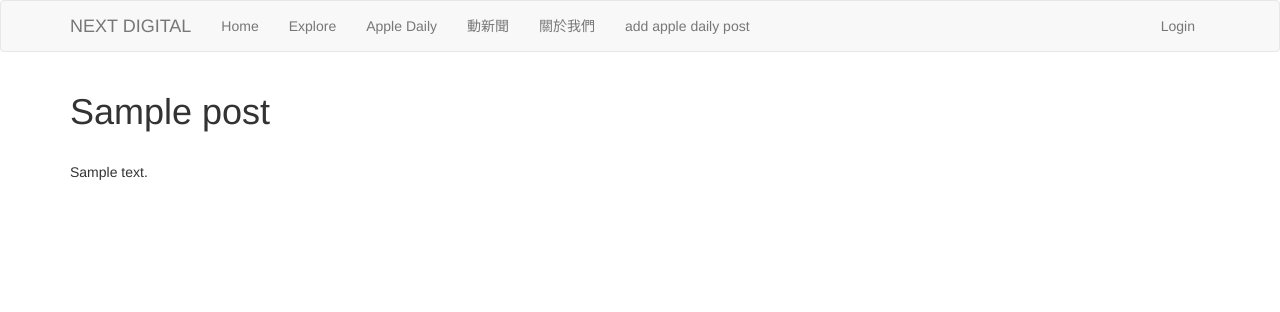
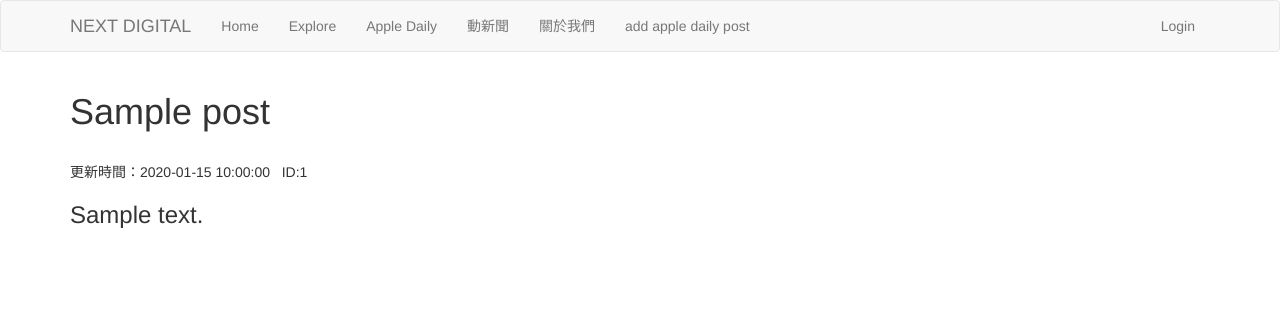
Before and after one commit to chaosssleo/nextdigital, a Flask app: a page that uses app/templates/apple_daily_post.html in a window 1280 px wide. Shown: the top 312 px of the page. Run offline with Flask 2, Linux system fonts and the light colour scheme; tables that the repository leaves empty hold one stand-in row (values such as "Sample post"); parts of the project's set-up code (start-up, migrations or seed data) failed here and were passed over; some libraries are stand-ins or nearby versions.

```diff
--- a/app/templates/apple_daily_post.html
+++ b/app/templates/apple_daily_post.html
@@ -4,5 +4,6 @@
 {% block current_app_content %}
     <h1>{{ new.posttitle }}</h1>
     <br>
-    <p>{{ new.body }}</p>
+    <p>更新時間：{{ new.timestamp }} &nbsp;&nbsp;ID:{{ new.id }}</p>
+    <h3>{{ new.body }}</h3>
 {% endblock %}
```
